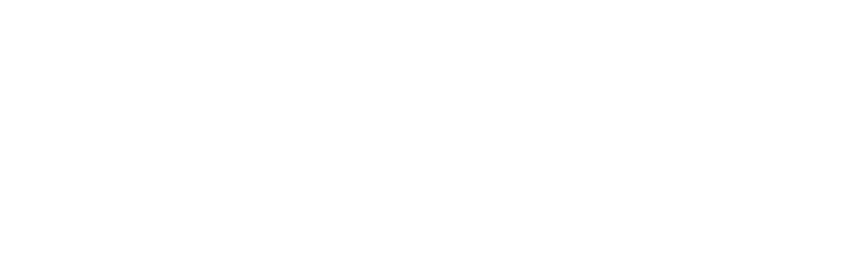
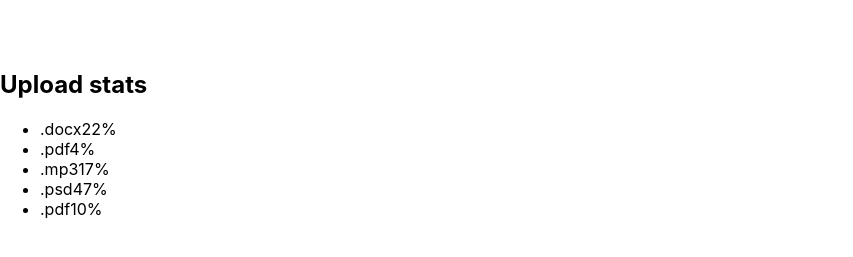
Before and after one commit to AnthonyIvan0v/goit-react-hw-01-components, a React (Create React App) app: page / in a window 1280 px wide. Shown: the part 531-788 px from the top of the page, without its empty margins (0-853 px from the left). Built offline with nearby package versions, Linux system fonts and the light colour scheme.

Commit message:
додає компонент в Арр та прередає пропси

```diff
--- a/src/components/App.jsx
+++ b/src/components/App.jsx
@@ -1,25 +1,21 @@
 import Profile from "./Profile/Profile";
-import user from '../data/user/user.json';
+import user from "../data/user/user.json";
+import Statistics from "./Statistics/Statistics";
+import data from "../data/statistics/data.json"
 
 export const App = () => {
   return (
-    // <div
-    //   style={{
-    //     height: '100vh',
-    //     display: 'flex',
-    //     justifyContent: 'center',
-    //     alignItems: 'center',
-    //     fontSize: 40,
-    //     color: '#010101'
-    //   }}
-    // >
+    <>
       <Profile
         username={user.username}
         tag={user.tag}
         location={user.location}
         avatar={user.avatar}
         stats={user.stats}/>
-      // React homework template
-    // </div>
+
+      <Statistics
+        title="Upload stats"
+        stats={data} />
+      </>
   );
 };
```
